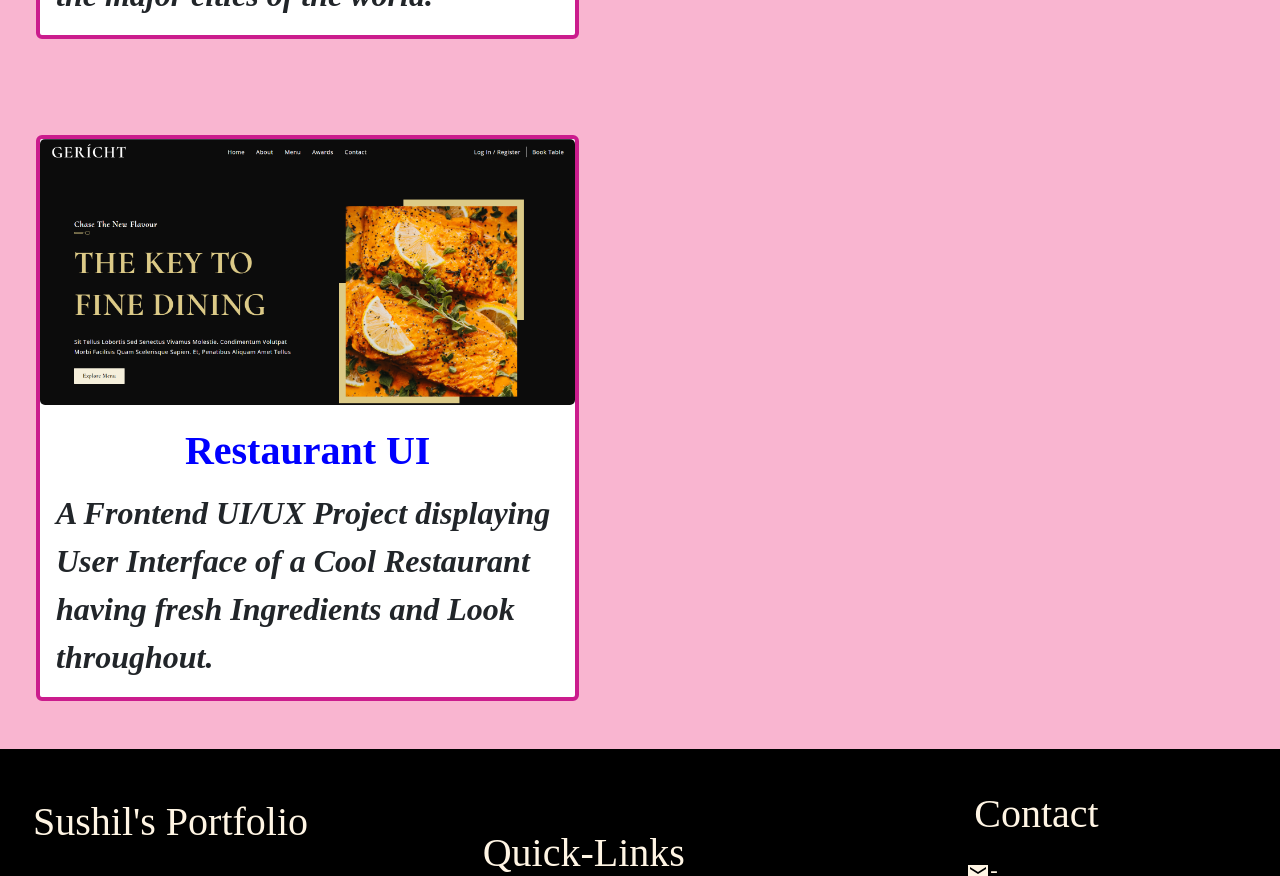
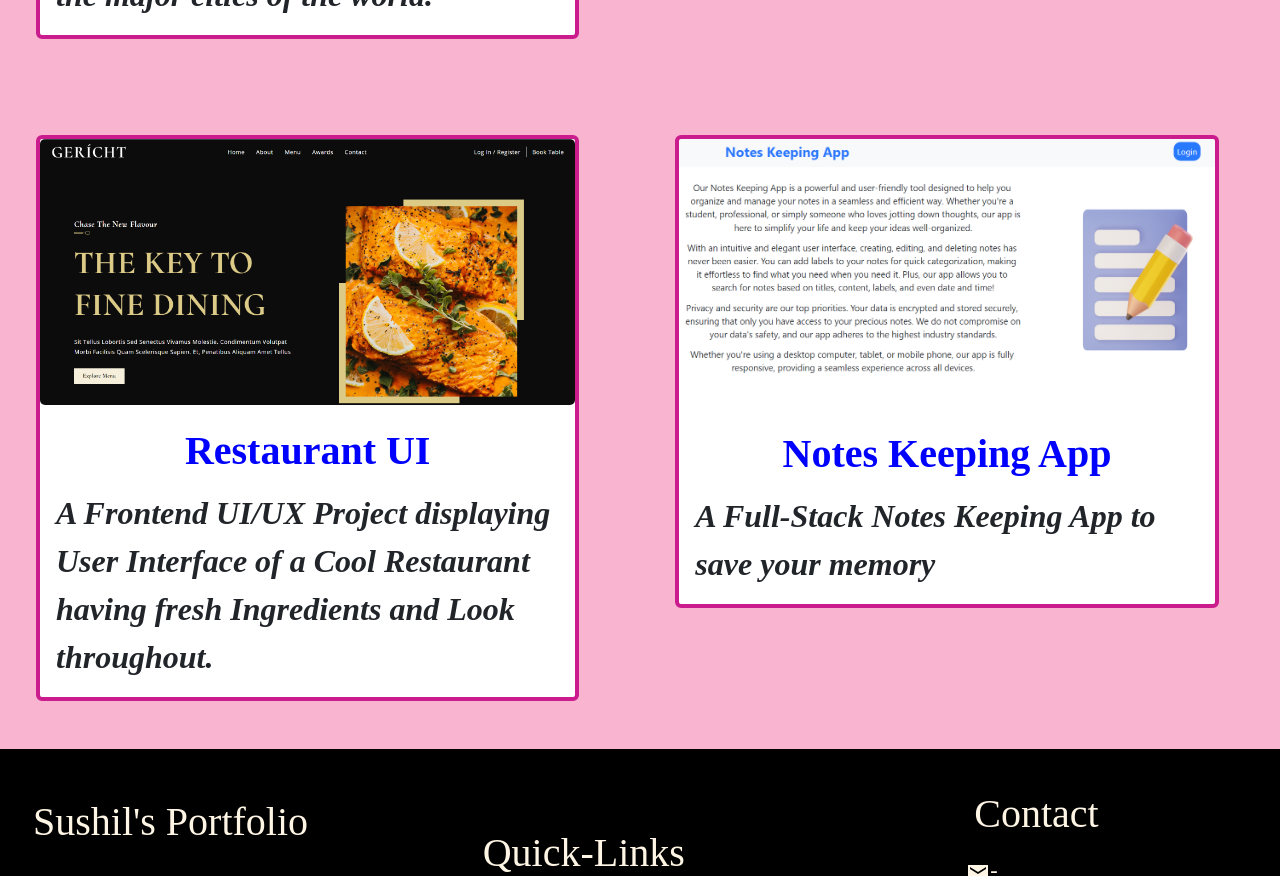
Before and after one commit to bajpaisushil/Portfolio, a React (Create React App) app: page / in a window 1280 px wide. Shown: the part 8160-9036 px from the top of the page. Built offline with nearby package versions, Linux system fonts and the light colour scheme; a web font is replaced by a local one.

Commit message:
notes-keeping-app added

```diff
--- a/src/components/project/project.js
+++ b/src/components/project/project.js
@@ -77,6 +77,29 @@ function Project() {
           </p>
         </div>
       </div>
+      <div className="card projectPageCards col-5">
+        <img
+          src={require("../../images/notes-keeping-app.png")}
+          className="card-img"
+          alt="Notes Keeping App..."
+        />
+        <div className="card-body">
+          <p className="card-title text-center">
+            <a
+              className="projectPageCardTitle card-text"
+              href="https://notes-keep-frontend.vercel.app/"
+              target="_blank"
+              rel="noreferrer"
+            >
+              Notes Keeping App
+            </a>
+          </p>
+          <p className="card-text projectPageCardInfo">
+            A Full-Stack Notes Keeping App to save your memory
+          </p>
+        </div>
+      </div>
+
     </div>
   );
 }
```
Also changed, not shown: src/images/notes-keeping-app.png (added).
